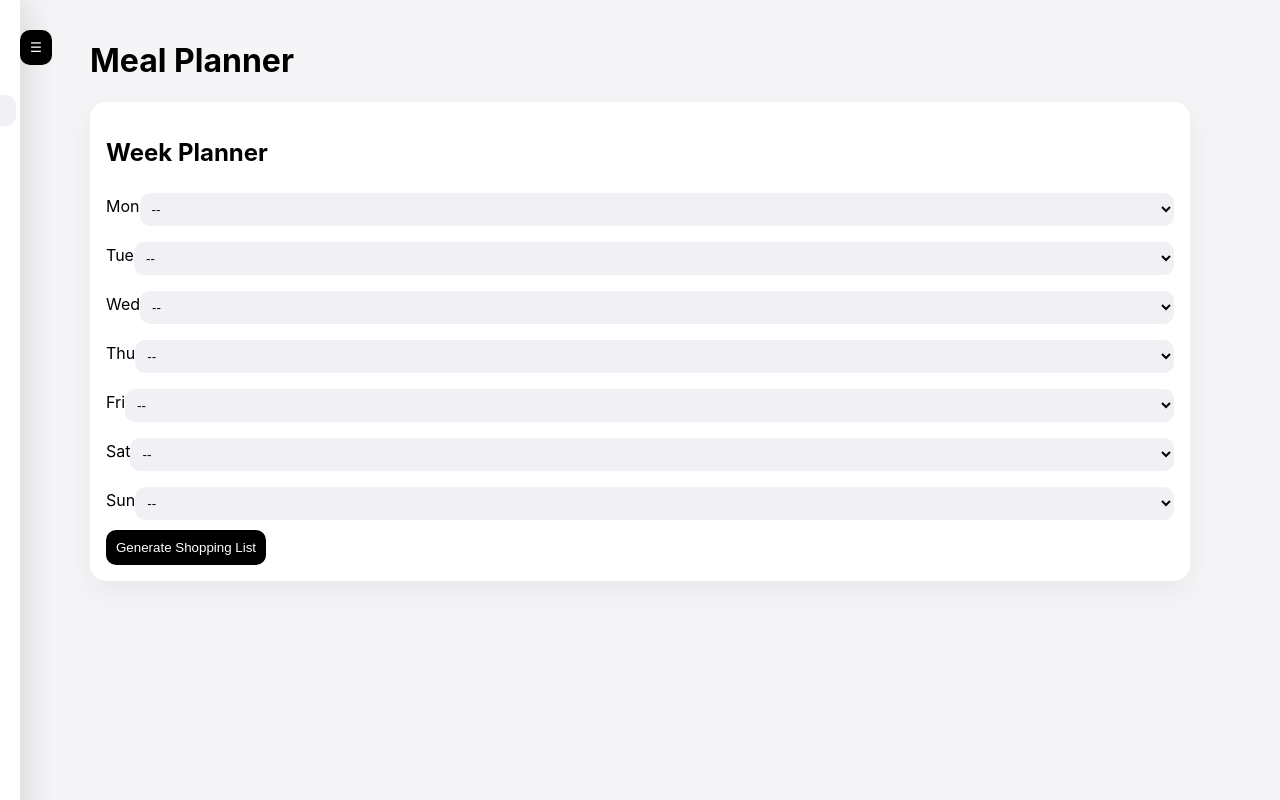
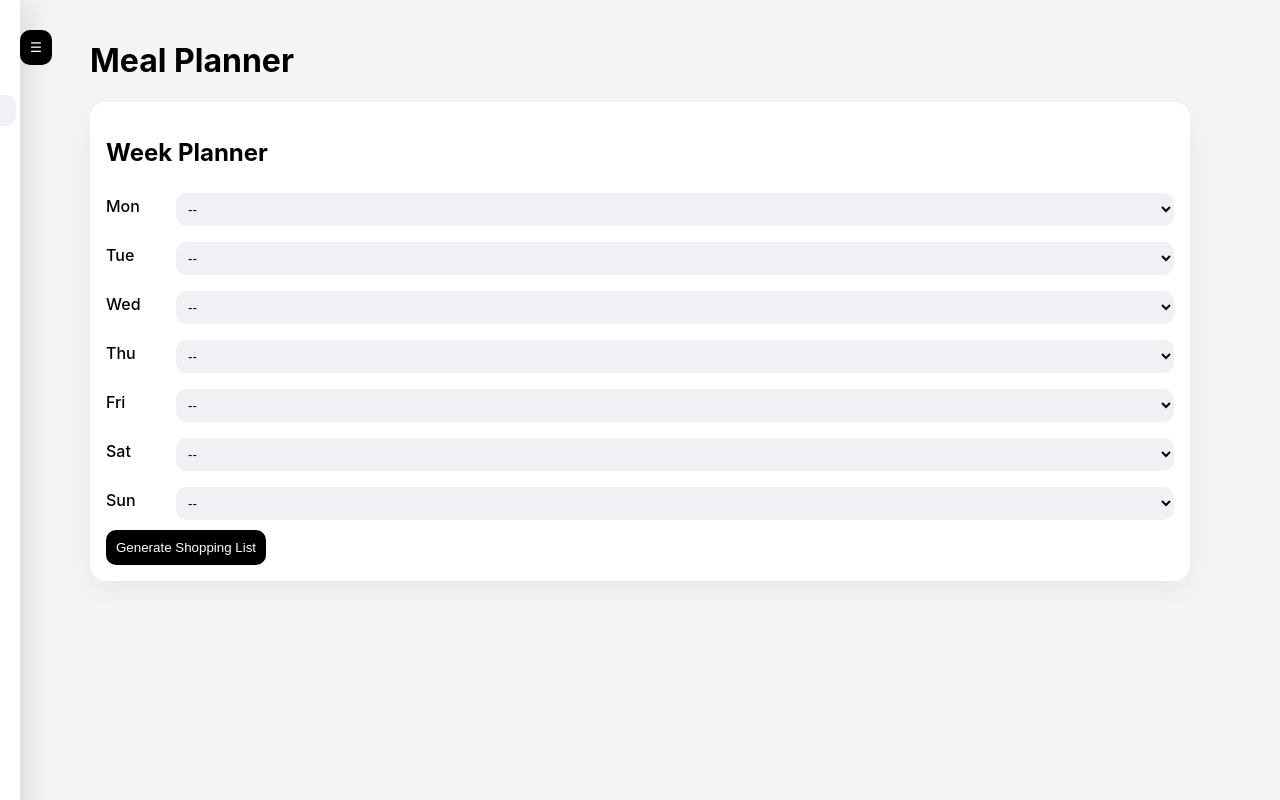
Before and after one commit to alec-messer/meal-planner, a Flask app: page / in a window 1280 px wide. Run offline with Flask 3, Linux system fonts and the light colour scheme; data that the repository does not hold is empty; some libraries are stand-ins or nearby versions.

Commit message:
Update style.css

```diff
--- a/static/style.css
+++ b/static/style.css
@@ -66,7 +66,7 @@ button {
     background: white;
     box-shadow: 10px 0 30px rgba(0,0,0,0.1);
     transition: left 0.3s ease;
-    z-index: 1000;
+    z-index: 1500;
     padding: 20px;
 }
 
@@ -78,8 +78,8 @@ button {
     position: fixed;
     top: 20px;
     left: 20px;
-    z-index: 1100;
-    border-radius: 10px;
+    z-index: 2000;
+    cursor: pointer;
 }
 
 /* INGREDIENT ROW */
@@ -97,7 +97,17 @@ button {
 }
 
 .day {
-    display: flex;
-    justify-content: space-between;
+    display: grid;
+    grid-template-columns: 60px 1fr;
     align-items: center;
+    gap: 10px;
 }
+
+.day label {
+    font-weight: 500;
+}
+
+.meal-select {
+    width: 100%;
+    min-width: 0; /* prevents overflow issues */
+}
```
